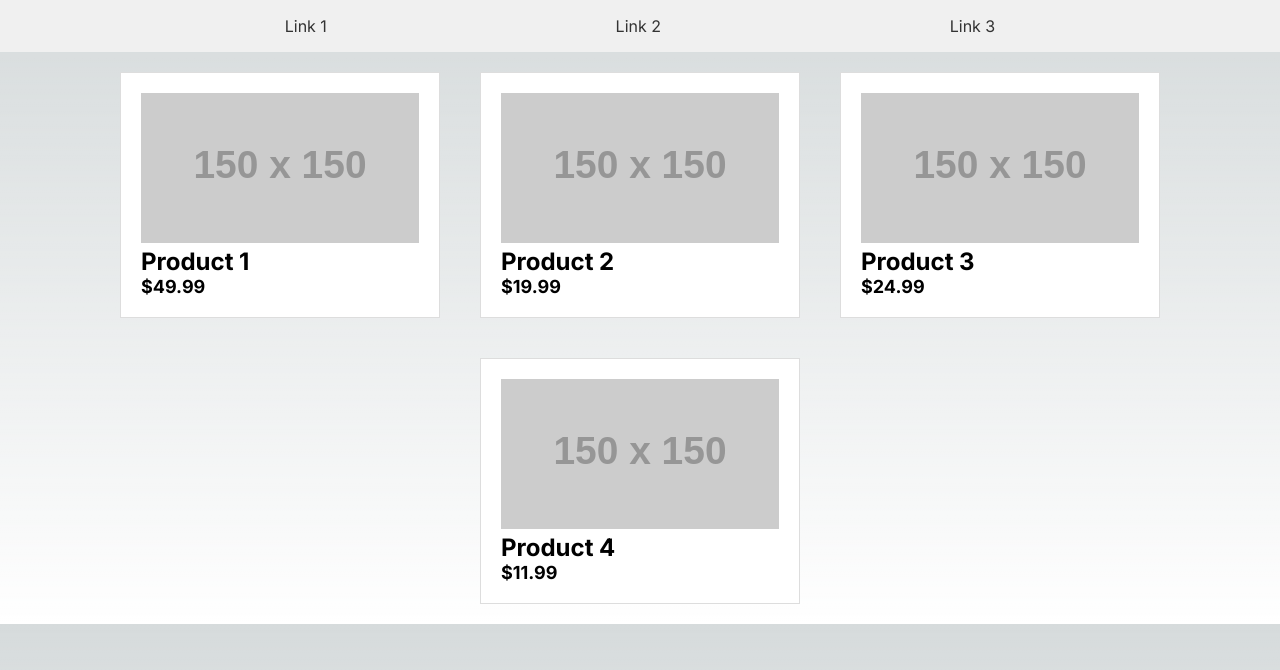
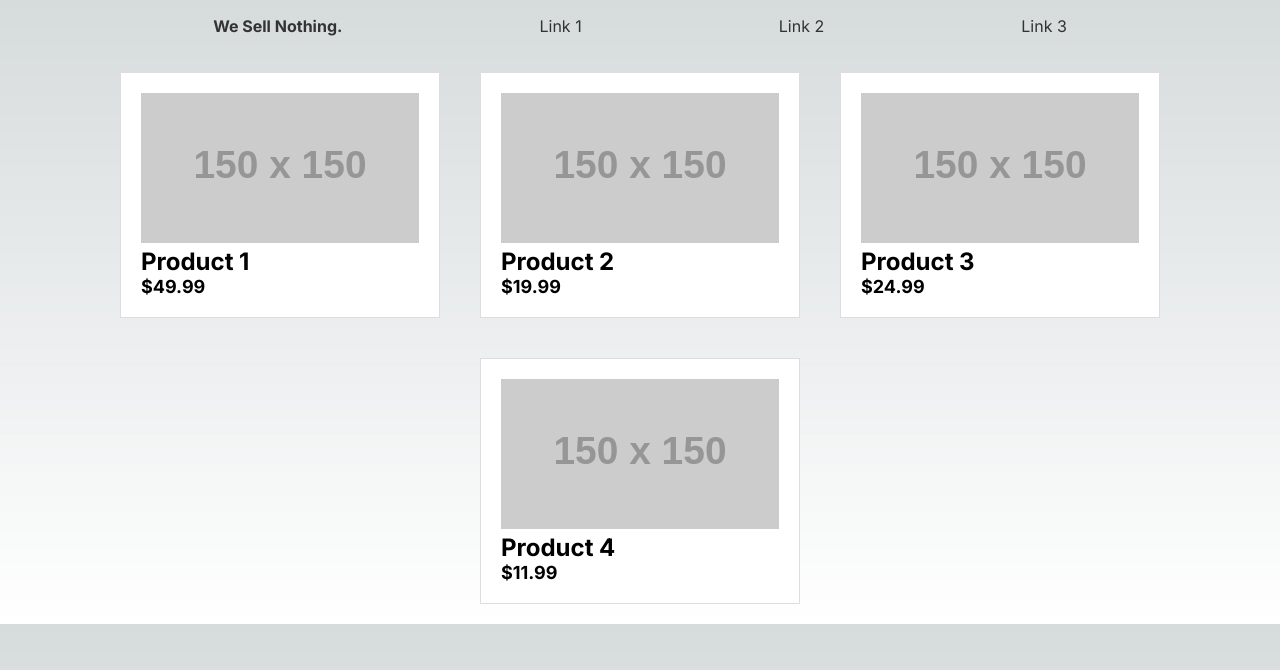
Before and after one commit to bakejona/n317-homework-1, a Next.js app: page / in a window 1280 px wide. Shown: the top 670 px of the page. Built offline with nearby package versions, Linux system fonts and the light colour scheme.

Commit message:
Updated navigation bar

```diff
--- a/src/app/page.js
+++ b/src/app/page.js
@@ -96,9 +96,10 @@ export default function Home() {
 function Home() {
   return (
     <div>
-      <nav style={{ display: 'flex', justifyContent: 'space-evenly', backgroundColor: '#f0f0f0', padding: '1rem' }}>
-        <a href="#" style={{ textDecoration: 'none', color: '#333', marginRight: '20px' }}>Link 1</a>
-        <a href="#" style={{ textDecoration: 'none', color: '#333', marginRight: '20px' }}>Link 2</a>
+      <nav style={{ display: 'flex', justifyContent: 'space-evenly', backgroundColor: 'f0f0f0#', padding: '1rem' }}>
+        <a href="#" style={{ textDecoration: 'none', fontWeight: 'bold', color: '#333' }}>We Sell Nothing.</a>
+        <a href="#" style={{ textDecoration: 'none', color: '#333' }}>Link 1</a>
+        <a href="#" style={{ textDecoration: 'none', color: '#333' }}>Link 2</a>
         <a href="#" style={{ textDecoration: 'none', color: '#333' }}>Link 3</a>
       </nav>
 
```
